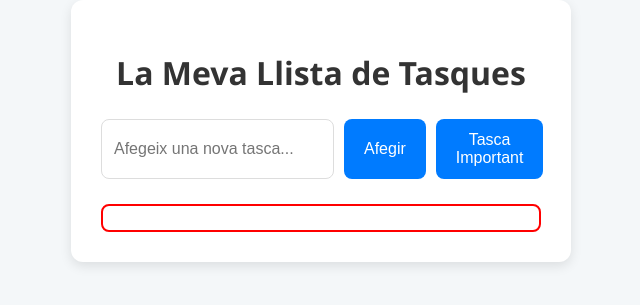
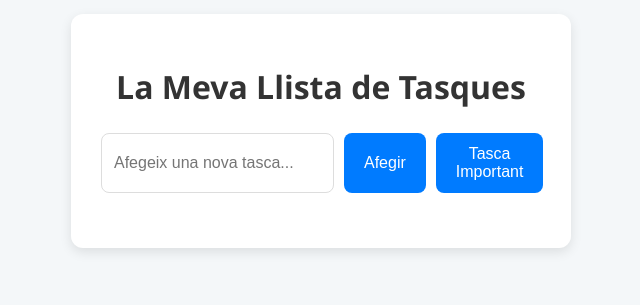
Before and after one commit to bielriera738/todolist, a React (Create React App) app: page / in a window 1280 px wide. Shown: the part 269-574 px from the top of the page, without its empty margins (319-959 px from the left). Built offline with nearby package versions, Linux system fonts and the light colour scheme.

Commit message:
Update App.css

```diff
--- a/src/App.css
+++ b/src/App.css
@@ -103,18 +103,12 @@ h1 {
 .task-list li button:hover {
   background-color: #c82333;
 }
-.task-importante {
-  background-color: white;
+.task-list li.important span {
   color: red;
+  font-weight: bold;
+}
+
+.task-list li.important {
   border: 2px solid red;
   border-radius: 8px;
-  padding: 12px 20px;
-  cursor: pointer;
-  font-size: 16px;
-  transition: all 0.2s;
 }
-
-.task-importante:hover {
-  background-color: red;
-  color: white;
-}
```
